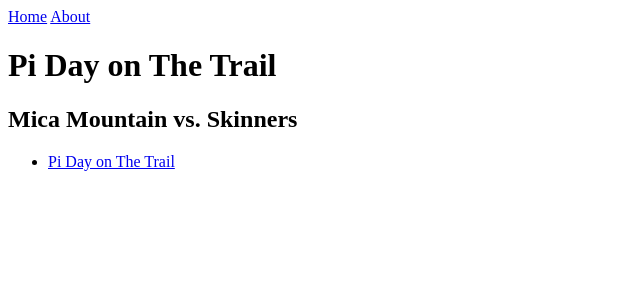
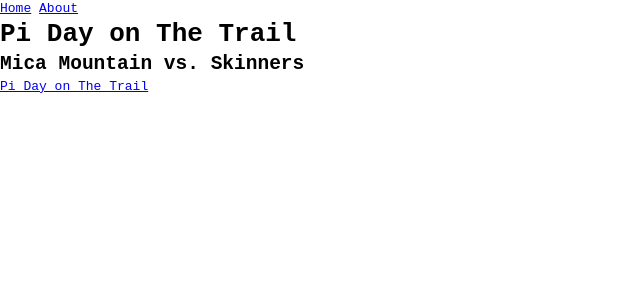
Before and after one commit to craigkraft/craigkraft.github.io, a Jekyll site: the page built from _posts/2021-03-12-Pi-Day-On-the-Trail.md, in a window 1280 px wide. Shown: the top 300 px of the page, without its empty margins (0-640 px from the left). Built offline with Jekyll 4.4.1, drawn with Linux system fonts in a browser that asks for light colours.

Commit message:
Update head.html

```diff
--- a/_includes/head.html
+++ b/_includes/head.html
@@ -2,5 +2,5 @@
 <html>
 <head>
 <title>{{ page.title }}</title>
-<link rel="stylesheet" href="{{ 'css/styles.css' }}"/>
+<link rel="stylesheet" href="{{ 'http://craigkraft.github.io/css/styles.css' }}"/>
 </head>
```
